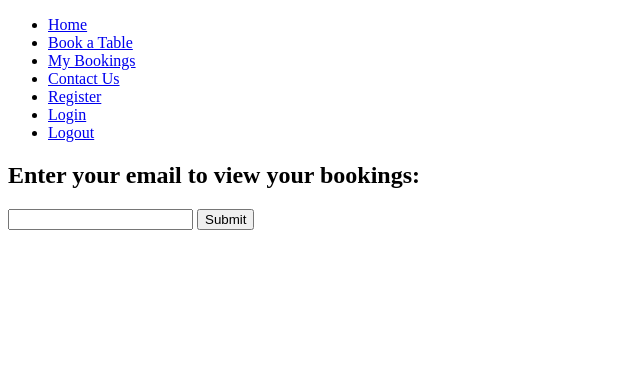
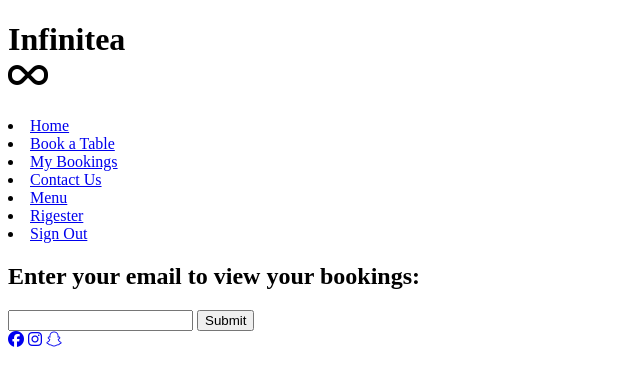
Before and after one commit to WaseemRabah/restaurantapp, a Django app: page /booking_detail/ in a window 1280 px wide. Shown: the top 386 px of the page, without its empty margins (0-640 px from the left). Run offline with Django 4.2, Linux system fonts and the light colour scheme; a user stored in the database is signed in; some libraries are stand-ins or nearby versions.

Commit message:
Edit base.html

```diff
--- a/restaurant/templates/base.html
+++ b/restaurant/templates/base.html
@@ -1,33 +1,43 @@
+{% load static %}
 <!DOCTYPE html>
-<html>
+<html lang="en">
 <head>
-    <title>My Restaurant</title>
+    <meta charset="UTF-8">
+    <meta http-equiv="X-UA-Compatible" content="IE=edge">
+    <meta name="viewport" content="width=device-width, initial-scale=1.0">
+    <meta name="description" content="Online bubble tea shop">
+    <meta name="keywords" content="bubble tea, sparkling, boba, matcha, yin yang">
+    <meta name="author" content="waseem rabah">
+    <link rel="stylesheet" href="{% static 'css/styles.css' %}">
+    <title>Infinitea</title>
 </head>
 <body>
-    <header>
-        <nav>
-            <ul>
+
+        <!--create navbar-->
+<header class="header-home">
+    <h1>Infinitea <br><i class="fa-solid fa-infinity"></i></h1>
+        <nav class="navbar">
             <li><a href="{% url 'home' %}">Home</a></li>
                         <li><a href="{% url 'create_booking' %}">Book a Table</a></li>
                         <li><a href="{% url 'booking_detail' %}">My Bookings</a></li>
                         <li><a href="{% url 'contact' %}">Contact Us</a></li>
-                <li><a href="{% url 'register' %}">Register</a></li>
+                        <li><a href="{% url 'menu' %}">Menu</a></li>
+                        <li><a href="{% url 'register' %}">Rigester</a></li>
                         {% if user.is_authenticated %}
-                    <li><a href="{% url 'login' %}">Login</a></li>
-                    <li><a href="{% url 'logout' %}">Logout</a></li>
+                            <li><a href="{% url 'logout' %}">Sign Out</a></li>
                         {% endif %}
-            </ul>
         </nav>
 </header>
-
-    <div class="content">
 {% block content %}
-
-        {% endblock %}
+{% endblock content %}
+<footer>
+        <!--add the social media links with icons-->
+    <div class="social">
+        <a href="https://www.facebook.com/" target="_blank" rel="nooopener" aria-label="Visit our Facebook page"><i class="fa-brands fa-facebook"></i></a>
+        <a href="https://www.instagram.com/" target="_blank" rel="nooopener" aria-label="Visit our Instagram page"><i class="fa-brands fa-instagram"></i></a>
+        <a href="https://www.snapchat.com/" target="_blank" rel="nooopener" aria-label="Visit our Snapchat page"><i class="fa-brands fa-snapchat"></i></a>
     </div>
-
-    <footer>
-
 </footer>
+<script src="https://kit.fontawesome.com/280e16a9f8.js" crossorigin="anonymous"></script>
 </body>
 </html>
```
Lines whose indentation alone changed are shown as unchanged.
